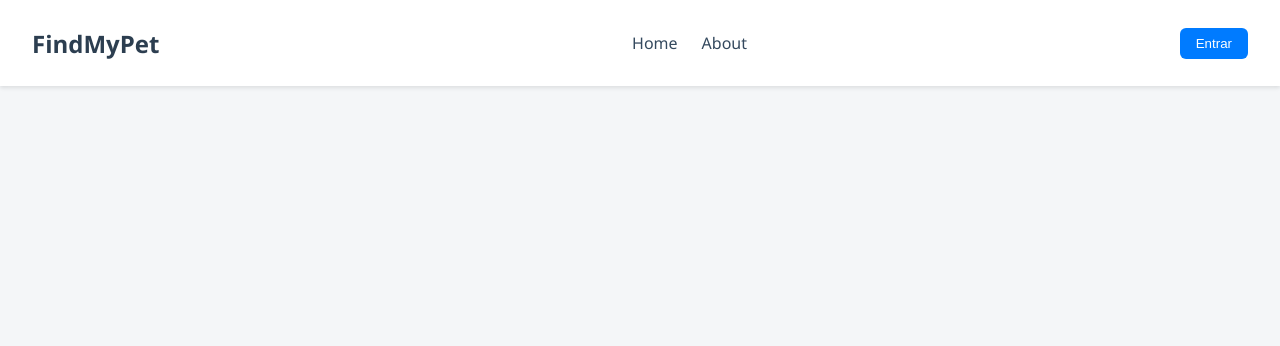
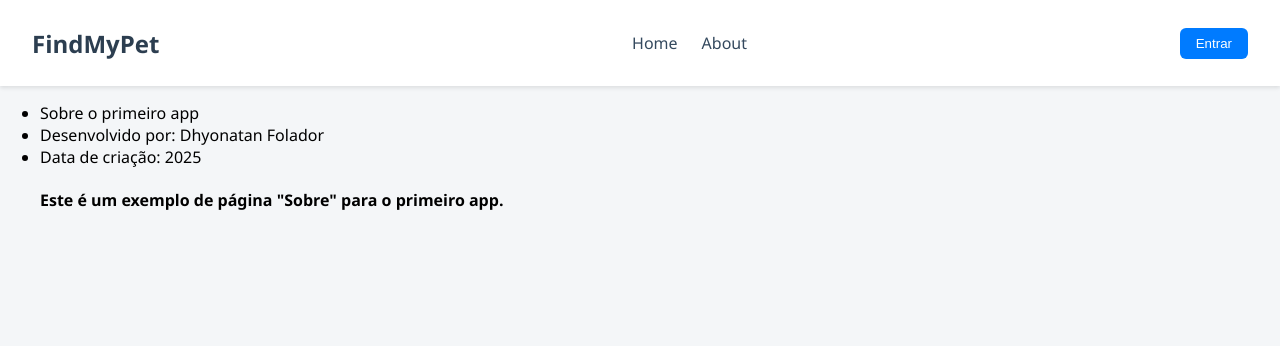
Before and after one commit to dhyonatanfolador/PYTHON, a Django app: page /about/ in a window 1280 px wide. Shown: the top 346 px of the page. Run offline with Django 5.2, Linux system fonts and the light colour scheme.

Commit message:
Atualizado página "Sobre" do primeiro app.

```diff
--- a/primeiro_app/templates/primeiro_app/pages/about.html
+++ b/primeiro_app/templates/primeiro_app/pages/about.html
@@ -9,6 +9,12 @@
 
 <body>
     {% include 'primeiro_app/base.html' %}
+    <ul>
+        <li>Sobre o primeiro app</li>
+        <li>Desenvolvido por: Dhyonatan Folador</li>
+        <li>Data de criação: 2025</li>
+        <h4>Este é um exemplo de página "Sobre" para o primeiro app.</h4>
+    </ul>
 </body>
 
 </html>
```
